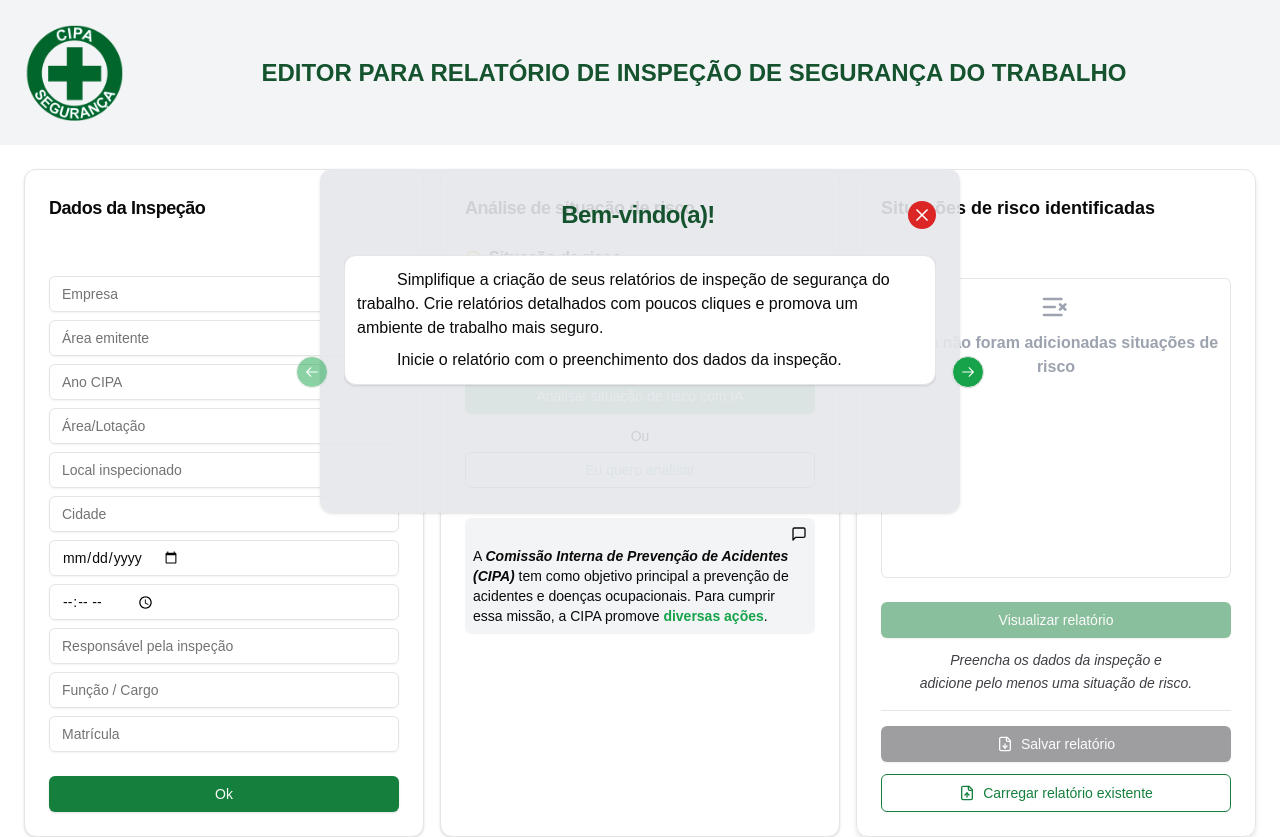
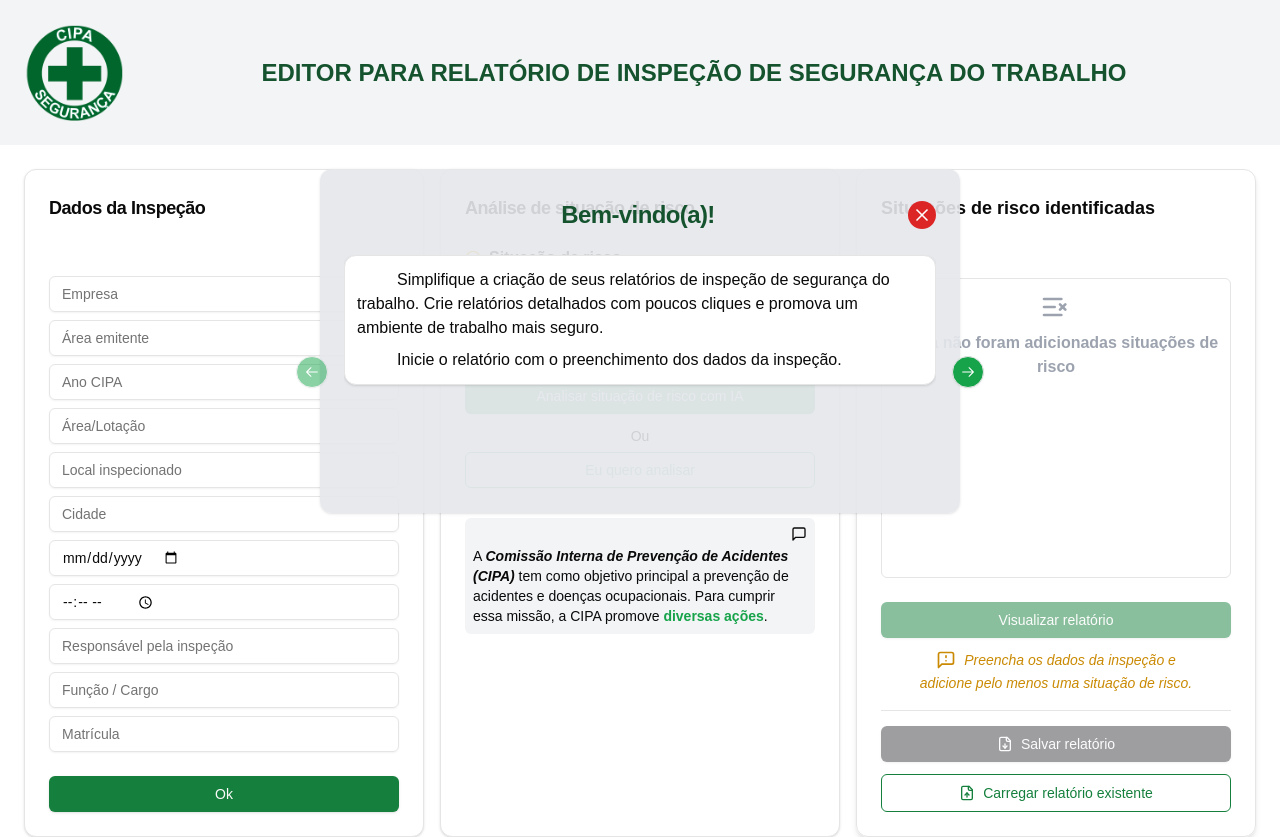
Before and after one commit to ricardoabicalhob/segurancanotrabalho, a Next.js app: page / in a window 1280 px wide. Shown: the top 837 px of the page. Built offline with nearby package versions, Linux system fonts and the light colour scheme.

Commit message:
correções nas mensagens de erro

```diff
--- a/src/app/CardListRisk/_components/card-list-risk.tsx
+++ b/src/app/CardListRisk/_components/card-list-risk.tsx
@@ -1,24 +1,17 @@
 'use client'
 
-import { Card, CardFooter, CardHeader, CardTitle } from "@/components/ui/card";
 import { RiskProps } from "@/app/CardRiskAnalysisAI/_components/card-analysis";
-import { Accordion, AccordionContent } from "@/components/ui/accordion";
 import { Separator } from "@/components/ui/separator";
 import { Button } from "@/components/ui/button";
-import { CircleAlert, CircleCheckBig, CircleX, Edit, FileDown, FileUp, ListX, MailWarning, OctagonAlert, X } from "lucide-react";
-import Image from "next/image";
+import { Asterisk, CircleX, FileDown, FileUp, ListX, MessageSquareWarning} from "lucide-react";
 import { inspectionInformations } from "@/lib/pdf-generate";
 import { useEffect, useRef, useState } from "react";
-import PopoverWindow from "@/components/PopoverWindow";
 import Report from "@/components/Report";
 import DownloadFile from "@/lib/downloadFile";
 import { Input } from "@/components/ui/input";
 import { ListRisks } from "@/app/page";
 import LoadingIndicatorAnimated from "@/components/LoadingIndicatorAnimated";
-import { ScrollArea } from "@/components/ui/scroll-area";
-import { AccordionItem, AccordionTrigger } from "@radix-ui/react-accordion";
 import ListRiskItem from "@/components/ListRiskItem/list-risk-item";
-import { Scrollbar } from "@radix-ui/react-scroll-area";
 import MyDialog from "@/components/MyDialog";
 
 
@@ -100,12 +93,12 @@ export default function CardListRisk({setFormUnlocked, checkFilling, onLoadListR
         statusReadyReport
         ?
         (
-            <div style={{}} className="flex flex-col justify-between min-h-full max-h-screen px-6 py-6 rounded-xl border-[1px] shadow-md">
+            <div className="flex flex-col justify-between min-h-full max-h-screen px-6 py-6 rounded-xl border-[1px] shadow-md">
                 <p className="text-lg font-bold">Situações de risco identificadas</p>
                 <div
                     ref={listRef}
                     id="scrollAreaListaDeRiscos"
-                    className="flex flex-col flex-1 w-[100%] mb-6 pt-3 mt-14 border-[1px] rounded-md overflow-y-auto"
+                    className="flex flex-col flex-1 max-h-[51vh] w-[100%] mb-6 pt-3 mt-14 border-[1px] rounded-md overflow-y-auto"
                 >
                     {
                         listRisks.map((item, index)=>(
@@ -150,8 +143,28 @@ export default function CardListRisk({setFormUnlocked, checkFilling, onLoadListR
                 <div className="flex flex-col gap-3">
                     <Button disabled={!checkFilling()} className="bg-green-700 hover:bg-green-500 w-full text-base md:text-sm select-none" onClick={()=> {onReadyReport()}} >Visualizar relatório</Button>
 
-                    {(!inspectionInformations || !formUnlocked) && <p className="select-none text-center text-[14px] mb-[-10px] text-zinc-700"><i>{`Preencha os dados da inspeção${listRisks.length ? '.' : ' e'}`}</i></p>}
-                    {!listRisks.length && <p className="select-none text-center text-[14px] text-zinc-700"><i>{`${(!inspectionInformations || !formUnlocked) ? 'a' : 'A'}dicione pelo menos uma situação de risco.`}</i></p>}
+                    {(!inspectionInformations || !formUnlocked) && <p className="flex flex-row items-center justify-center gap-2 select-none text-center text-[14px] mb-[-10px] text-yellow-600">
+                                                                        <MessageSquareWarning className="w-5 h-5"/>
+                                                                        <i>{`Preencha os dados da inspeção${listRisks.length ? '.' : ' e'}`}</i>
+                                                                    </p>
+                    }
+
+                    {!listRisks.length && <div className="flex flex-row justify-center select-none text-center text-[14px] text-yellow-600">
+                                                <i className="flex flex-row">
+                                                    {
+                                                        (!inspectionInformations || !formUnlocked)
+                                                        ?
+                                                        <p>a</p>
+                                                        :
+                                                        <p className="flex flex-row items-center gap-2">
+                                                            <MessageSquareWarning className="w-5 h-5"/>
+                                                            A
+                                                        </p>
+                                                    }
+                                                <p>dicione pelo menos uma situação de risco.</p>
+                                                </i>
+                                            </div>
+                    }
 
                     <Separator className="w-full h-[0.5px] my-1"/>
 
```
